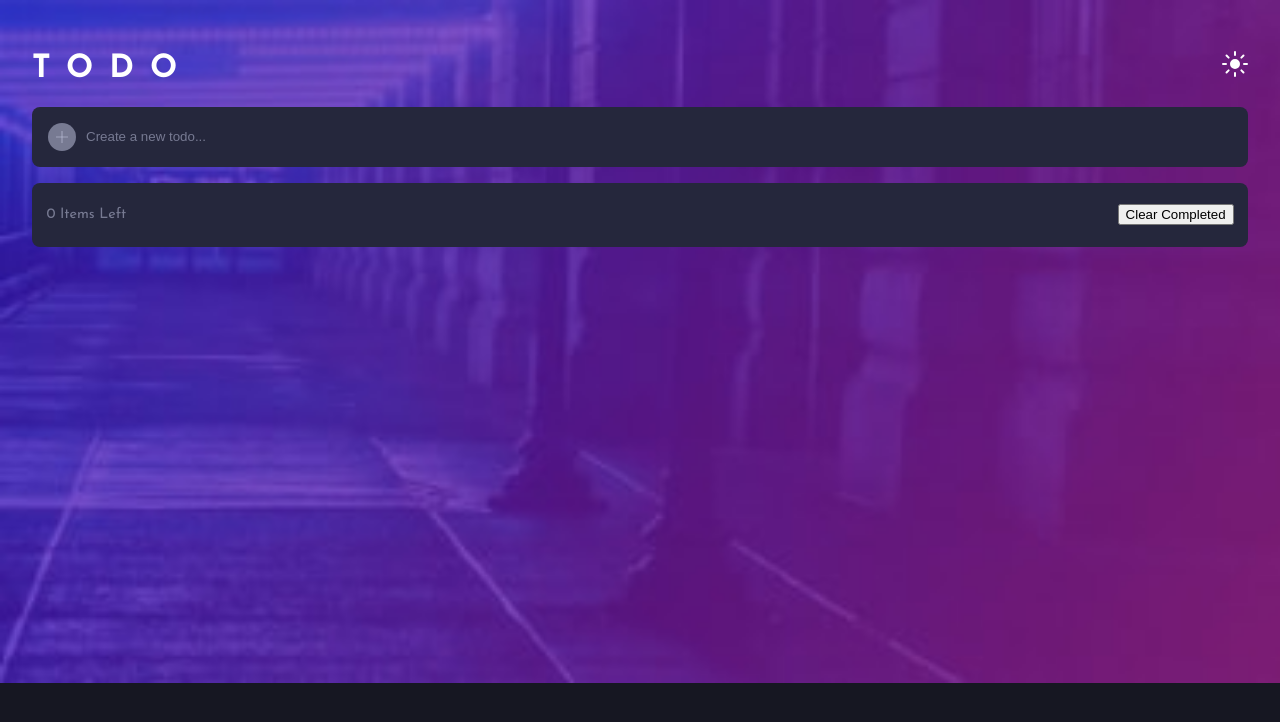
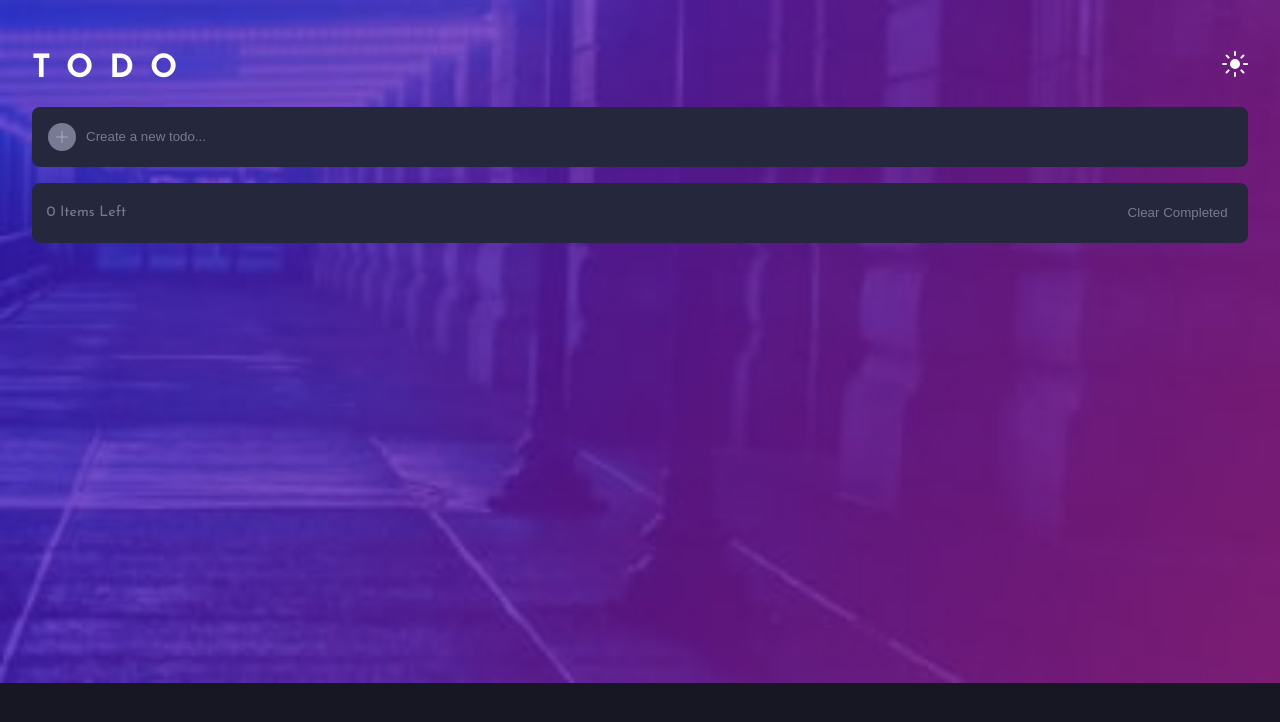
Before and after one commit to mattbcowan/todo-list, a React (Create React App) app: page / in a window 1280 px wide. Shown: the top 722 px of the page. Built offline with nearby package versions, Linux system fonts and the light colour scheme.

Commit message:
style: Styled clear button

```diff
--- a/src/components/TaskList.jsx
+++ b/src/components/TaskList.jsx
@@ -24,6 +24,13 @@ const ListContainer = styled.ul`
     border: none;
     color: hsl(234, 11%, 52%);
   }
+`;
+
+const ClearButton = styled.button`
+  background: transparent;
+  border: none;
+  color: hsl(234, 11%, 52%);
+  cursor: pointer;
 `;
 
 const ListItem = styled.li`
@@ -81,9 +88,9 @@ const TaskList = () => {
       ))}
       <ListItem>
         <span>{tasks.length} Items Left</span>
-        <button onClick={() => handleClearComplete(tasks)}>
+        <ClearButton onClick={() => handleClearComplete(tasks)}>
           Clear Completed
-        </button>
+        </ClearButton>
       </ListItem>
     </ListContainer>
   );
--- a/src/context/AppReducer.jsx
+++ b/src/context/AppReducer.jsx
@@ -14,7 +14,7 @@ const AppReducer = (state, action) => {
       };
     case "CLEAR_COMPLETED_TASKS":
       return {
-        tasks: state.tasks.filter((item) => item.isChecked !== true),
+        tasks: state.tasks.filter((item) => item.isChecked === false),
       };
     default:
       return state;
```
